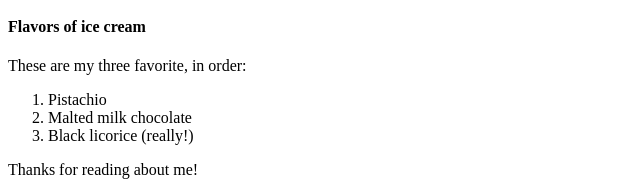
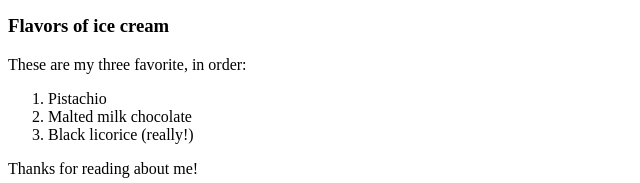
Before and after one commit to beads89/my-first-webpage, a plain HTML site: page favorite-things.html in a window 1280 px wide. Shown: the part 313-496 px from the top of the page, 0-640 px from the left. Drawn offline with Linux system fonts and the light colour scheme.

Commit message:
add ice cream header correction

```diff
--- a/favorite-things.html
+++ b/favorite-things.html
@@ -20,7 +20,7 @@
     <li>My friend Candy</li>
   </ul>
 
-  <h4>Flavors of ice cream</h4>
+  <h3>Flavors of ice cream</h3>
   <p>These are my three favorite, in order:</p>
   <ol>
     <li>Pistachio</li>
```
